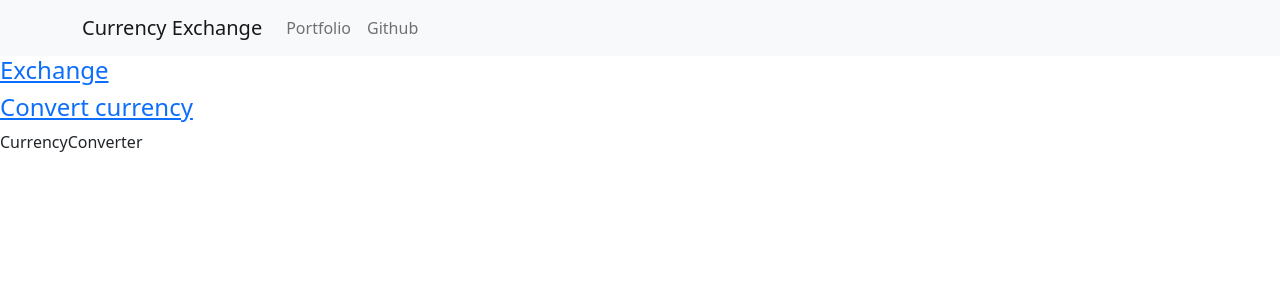
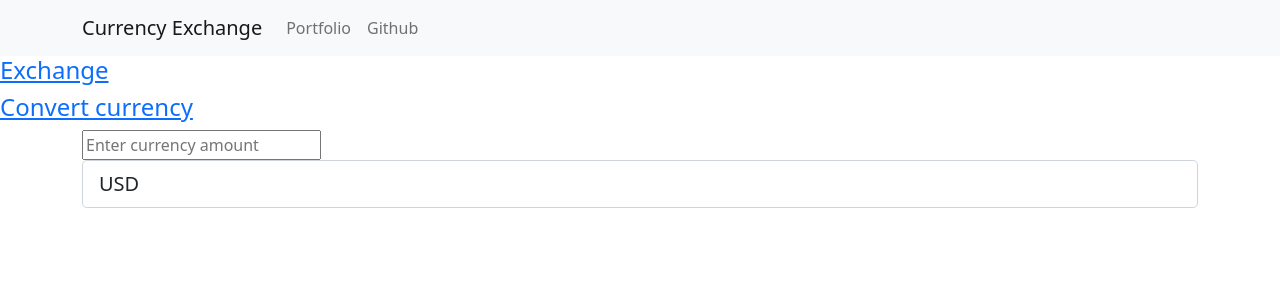
Before and after one commit to Codymo511/currency-exchange-app, a React (Create React App) app: page / in a window 1280 px wide. Shown: the top 300 px of the page. Built offline with nearby package versions, Linux system fonts and the light colour scheme.

Commit message:
Updated CurrecnyConverter.js (selection + amount)

```diff
--- a/src/CurrencyConverter.js
+++ b/src/CurrencyConverter.js
@@ -1,10 +1,47 @@
 import React from 'react';
+import currencies from './utils/currencies';
+//need to first pull currencies to select which one you want to convert ( so two boxes, one for each currency)
+//Next I need to be able to change the amount of the currency, open box with number to type in
+// next it needs to display the amount of the converted currency (ie 1k aud to usd is 736)
+class CurrencyConverter extends React.Component  {
+  constructor() {
+    super();
+    this.state = {
+      base: 'USD',
+      rates: '',
+      loading: true,
+      currencyAmount:'',
+    }
+  }
+  changeBase = (event) => {
+    this.setState({ base: event.target.value });
+  }
 
-
-class CurrencyConverter extends React.Component  {
+  changeCurrencyAmount = (event)=>{
+    this.setState({ currencyAmount: event.target.value });
+  }
   render() {
+    const { base} = this.state;
     return (
-      <div>CurrencyConverter</div>
+      <>
+      <div className="container">
+        <div className="row">
+          <div className="col-sm-12">
+              <form className="justify-content-center">
+              <input
+              className='form-input'
+              type='text'
+              placeholder='Enter currency amount'
+              onChange={this.changeCurrencyAmount}
+            />
+                <select value={base} onChange={this.changeBase} className="form-control form-control-lg " >
+                  {Object.keys(currencies).map(currencyAcronym => <option key={currencyAcronym} value={currencyAcronym}>{currencyAcronym}</option>)}
+                </select>
+              </form>
+          </div>
+        </div>
+      </div>
+    </>
     )
   }
 }
```
